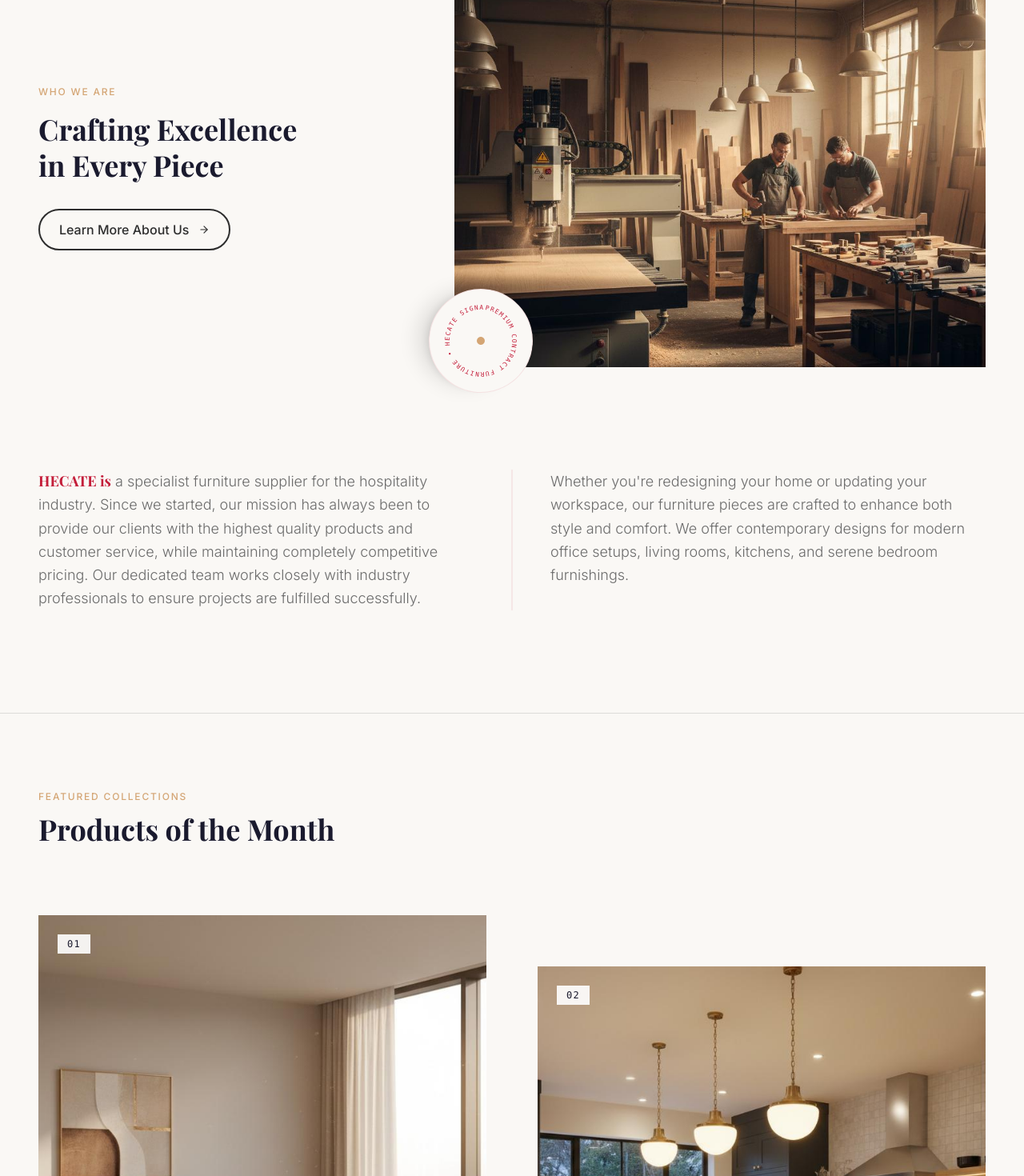
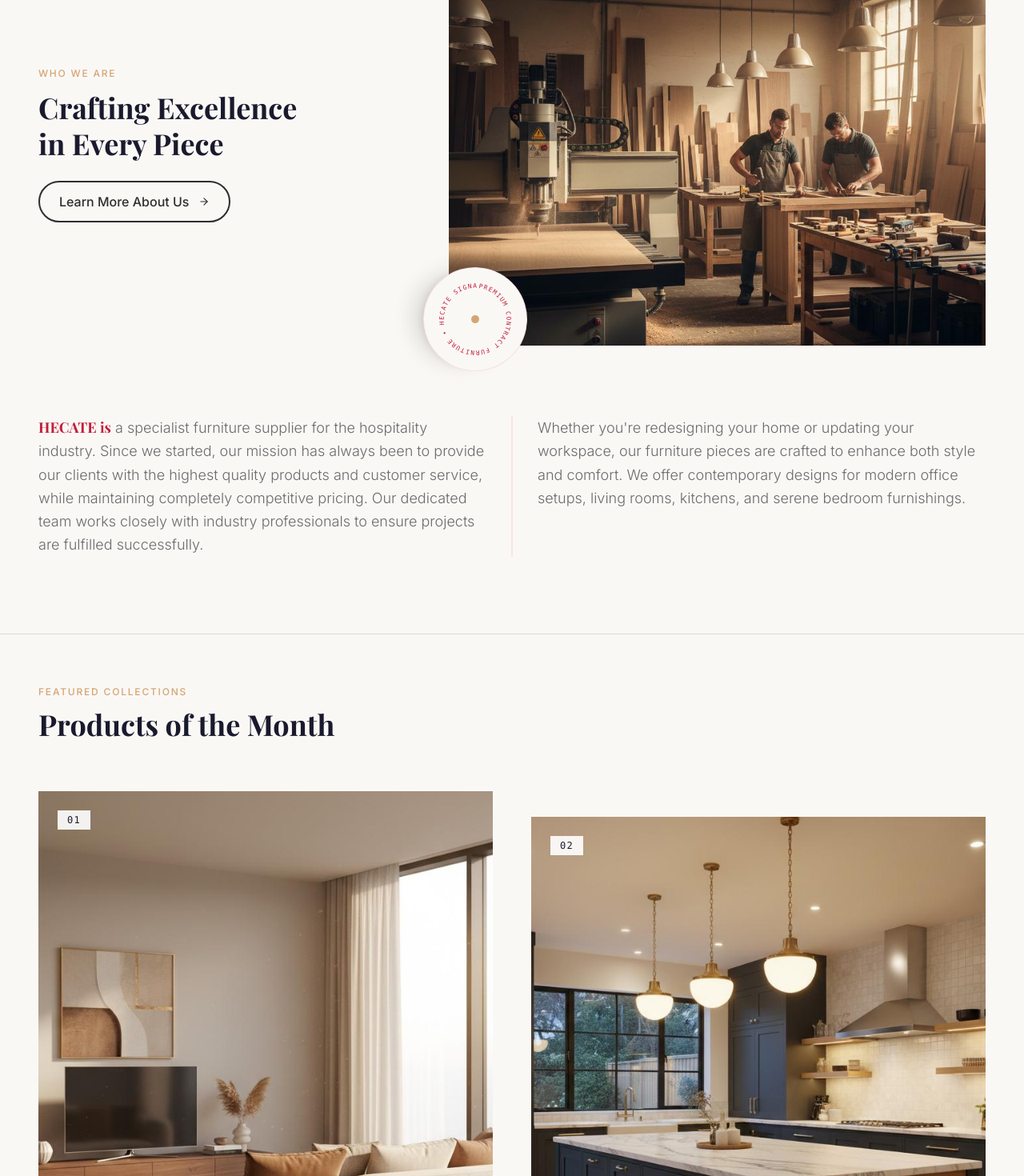
Before and after one commit to trisrjt/Hecate, a React (Vite) app: page / in a window 1280 px wide. Shown: the part 1080-2550 px from the top of the page at 80% size. Built offline with nearby package versions, Linux system fonts and the light colour scheme; no server answers; the database is empty.

Commit message:
style: reduce vertical padding, margins, and grid gaps across Home page sections

```diff
--- a/src/pages/Home.tsx
+++ b/src/pages/Home.tsx
@@ -236,14 +236,14 @@ export const Home: React.FC = () => {
           ))}
         </div>
       </section>      {/* Who We Are (Welcome Section) */}
-      <section className="py-24 md:py-32 bg-hecate-ivory relative overflow-hidden">
+      <section className="py-16 md:py-24 bg-hecate-ivory relative overflow-hidden">
         <div className="max-w-7xl mx-auto px-6 md:px-12">
-          <div className="grid md:grid-cols-12 gap-16 items-center">
+          <div className="grid md:grid-cols-12 gap-10 md:gap-12 items-center">
             {/* Left Content Column */}
             <div className="md:col-span-5 relative">
               <ScrollReveal delay={0.1} className="relative z-10">
-                <span className="section-label mb-4 block">Who We Are</span>
-                <h2 className="section-title mb-8 leading-tight">
+                <span className="section-label mb-3 block">Who We Are</span>
+                <h2 className="section-title mb-6 leading-tight">
                   Crafting Excellence <br className="hidden lg:block" /> in Every Piece
                 </h2>
                 <Link to="/about" className="btn-outline inline-flex items-center gap-3 group">
@@ -291,9 +291,9 @@ export const Home: React.FC = () => {
               </ScrollReveal>
             </div>
 
-            <div className="md:col-span-12 mt-12 md:mt-16">
+            <div className="md:col-span-12 mt-8 md:mt-10">
               <ScrollReveal delay={0.3}>
-                <div className="relative grid md:grid-cols-2 gap-12 lg:gap-24">
+                <div className="relative grid md:grid-cols-2 gap-8 lg:gap-16">
                   {/* Elegant Animated Vertical Line */}
                   <motion.div
                     initial={{ height: 0 }}
@@ -322,9 +322,9 @@ export const Home: React.FC = () => {
       </section>
 
       {/* Featured Collections */}
-      <section className="py-16 md:py-24 bg-hecate-ivory relative overflow-hidden border-t border-hecate-muted/20">
+      <section className="py-12 md:py-16 bg-hecate-ivory relative overflow-hidden border-t border-hecate-muted/20">
         <div className="max-w-7xl mx-auto px-6 md:px-12">
-          <div className="flex justify-between items-end mb-12 md:mb-16">
+          <div className="flex justify-between items-end mb-8 md:mb-10">
             <ScrollReveal duration={1.2} yOffset={20}>
               <span className="section-label">Featured Collections</span>
               <h2 className="section-title">Products of the Month</h2>
@@ -336,14 +336,14 @@ export const Home: React.FC = () => {
             </ScrollReveal> */}
           </div>
 
-          <div className="grid md:grid-cols-2 gap-x-12 lg:gap-x-16 gap-y-16 md:gap-y-0">
+          <div className="grid md:grid-cols-2 gap-x-8 lg:gap-x-12 gap-y-10 md:gap-y-0">
             {collections.map((item, idx) => (
               <div
                 key={idx}
-                className={`group ${idx % 2 !== 0 ? 'md:mt-16' : 'md:mb-16'}`}
+                className={`group ${idx % 2 !== 0 ? 'md:mt-8' : 'md:mb-8'}`}
               >
                 <ScrollReveal delay={idx * 0.15} duration={1.5} yOffset={25}>
-                  <Link to={item.path} className="block overflow-hidden relative mb-8 bg-hecate-cream aspect-[4/5]">
+                  <Link to={item.path} className="block overflow-hidden relative mb-4 bg-hecate-cream aspect-[4/5]">
                     <motion.img
                       whileHover={{ scale: 1.05 }}
                       transition={{ duration: 0.8, ease: [0.16, 1, 0.3, 1] }}
@@ -357,10 +357,10 @@ export const Home: React.FC = () => {
                   </Link>
                   <div className="flex justify-between items-start">
                     <div>
-                      <h3 className="font-serif text-2xl font-bold mb-3 text-hecate-primary group-hover:text-hecate-secondary transition-colors">
+                      <h3 className="font-serif text-2xl font-bold mb-2 text-hecate-primary group-hover:text-hecate-secondary transition-colors">
                         {item.title}
                       </h3>
-                      <p className="text-hecate-muted text-sm font-light leading-relaxed mb-4 line-clamp-3">
+                      <p className="text-hecate-muted text-sm font-light leading-relaxed mb-2 line-clamp-3">
                         {item.desc}
                       </p>
                     </div>
@@ -376,9 +376,9 @@ export const Home: React.FC = () => {
       </section>
 
       {/* What We Do */}
-      <section className="py-20 md:py-28 bg-hecate-ivory">
+      <section className="py-12 md:py-16 bg-hecate-ivory">
         <div className="max-w-7xl mx-auto px-4 sm:px-6 lg:px-8">
-          <div className="text-center mb-16">
+          <div className="text-center mb-8 md:mb-10">
             <ScrollReveal>
               <span className="section-label">What We Do</span>
               <h2 className="section-title">Our Furniture Services</h2>
@@ -410,9 +410,9 @@ export const Home: React.FC = () => {
       </section>
 
       {/* Stats Counter Section */}
-      <section className="py-24 bg-hecate-ivory border-b border-hecate-muted/20">
+      <section className="py-12 md:py-16 bg-hecate-ivory border-b border-hecate-muted/20">
         <div className="max-w-7xl mx-auto px-6 md:px-12">
-          <div className="grid grid-cols-2 lg:grid-cols-4 gap-12 md:gap-16">
+          <div className="grid grid-cols-2 lg:grid-cols-4 gap-8 md:gap-12">
             {stats.map((stat, idx) => (
               <ScrollReveal key={idx} delay={idx * 0.1}>
                 <div className="border-l border-hecate-primary/20 pl-6">
```
